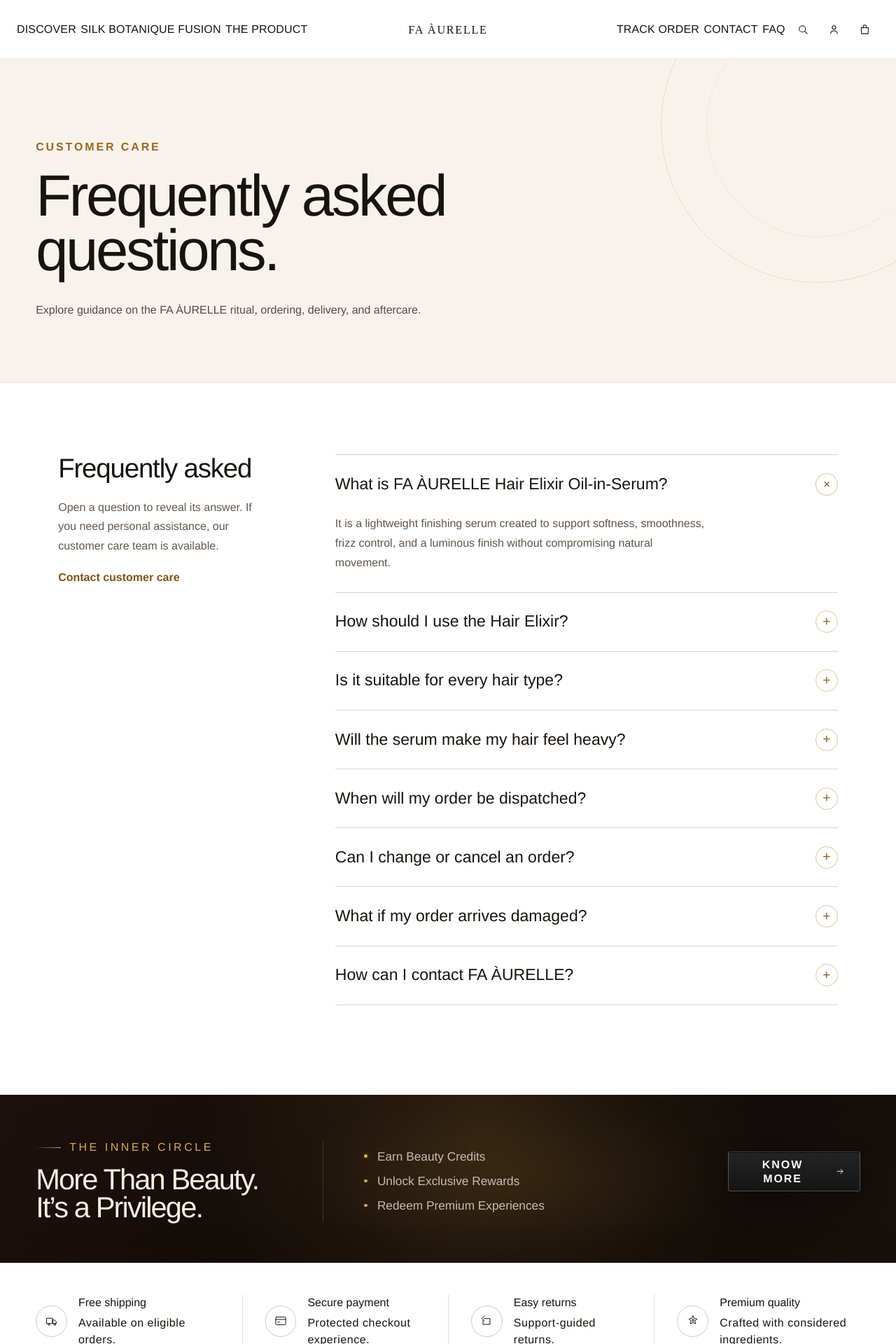
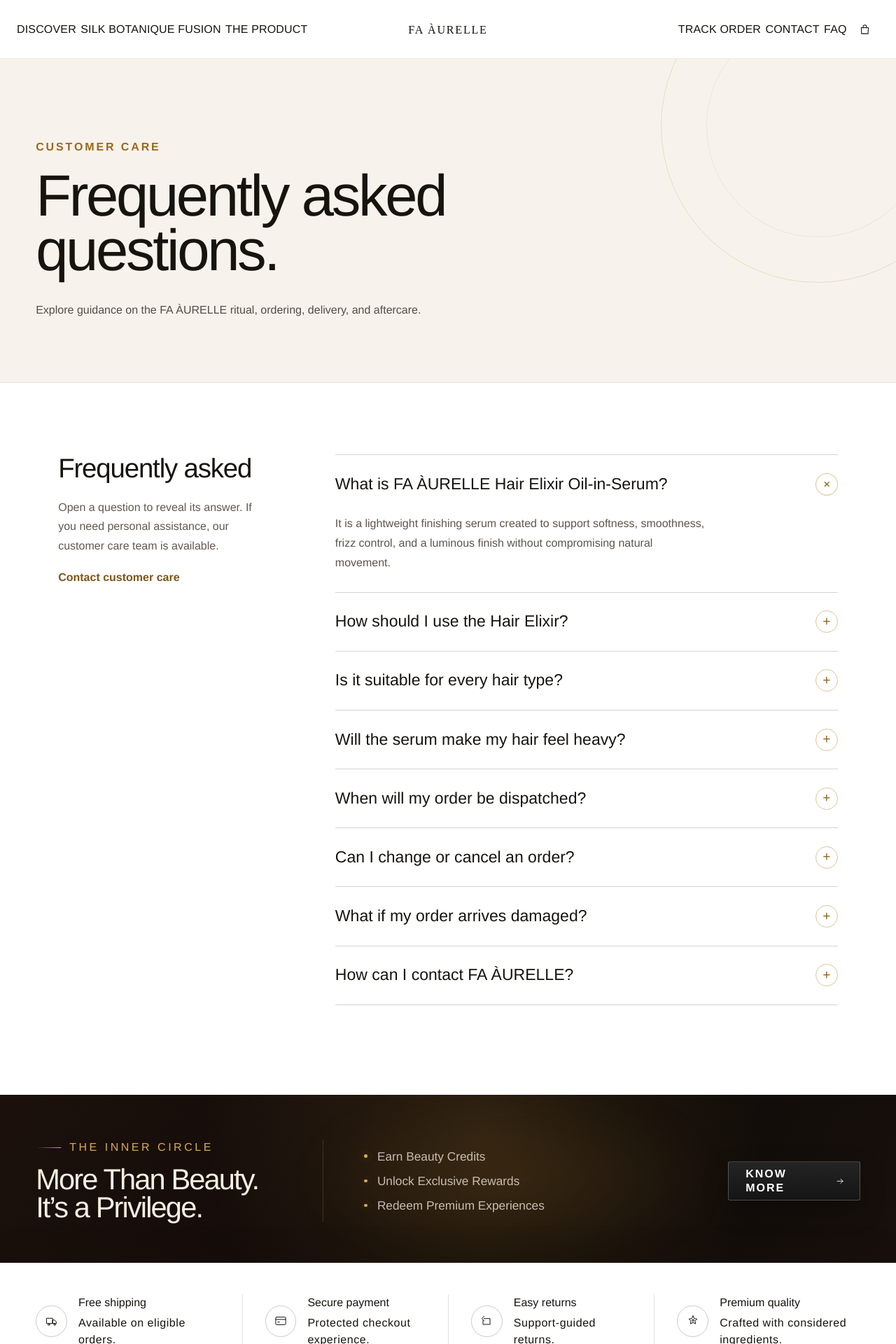
Before and after one commit to Standard-Digitals/faaurelle, a Next.js app: page /faq in a window 1280 px wide. Shown: the top 1920 px of the page at 70% size. Built offline with nearby package versions, Linux system fonts and the light colour scheme.

Commit message:
extra icon btns remove

```diff
--- a/src/components/closing/InnerCircleSection.module.css
+++ b/src/components/closing/InnerCircleSection.module.css
@@ -123,6 +123,7 @@
 }
 
 .cta {
+  text-decoration: none;
   display: inline-flex;
   align-items: center;
   justify-content: space-between;
--- a/src/components/closing/InnerCircleSection.tsx
+++ b/src/components/closing/InnerCircleSection.tsx
@@ -1,5 +1,6 @@
 "use client";
 
+import Link from "next/link";
 import { useEffect, useRef, useState } from "react";
 import styles from "./InnerCircleSection.module.css";
 import { innerCircleContent } from "./closing.data";
@@ -7,7 +8,6 @@
 export function InnerCircleSection() {
   const sectionRef = useRef<HTMLElement>(null);
   const [entered, setEntered] = useState(false);
-  const [status, setStatus] = useState("");
 
   useEffect(() => {
     const section = sectionRef.current;
@@ -51,20 +51,15 @@
         </ul>
 
         <div className={styles.action}>
-          <button
-            type="button"
+          <Link
+            href="/about"
             className={`${styles.cta} type-cta`}
-            title={innerCircleContent.ctaTitle}
-            onClick={() => setStatus(innerCircleContent.placeholderStatus)}
           >
             <span>{innerCircleContent.cta}</span>
             <svg viewBox="0 0 24 24" aria-hidden="true">
               <path d="M5 12h13M13 7l5 5-5 5" />
             </svg>
-          </button>
-          <p className={styles.status} aria-live="polite">
-            {status}
-          </p>
+          </Link>
         </div>
       </div>
     </section>
--- a/src/components/closing/closing.data.ts
+++ b/src/components/closing/closing.data.ts
@@ -19,8 +19,6 @@
     "Redeem Premium Experiences",
   ],
   cta: "Know more",
-  ctaTitle: "Inner Circle enrollment — coming soon",
-  placeholderStatus: "Inner Circle details are coming soon.",
 } as const;
 
 export const trustDetails = [
--- a/src/components/header/SiteHeader.module.css
+++ b/src/components/header/SiteHeader.module.css
@@ -85,10 +85,10 @@
   gap: 0.2rem;
 }
 
-.utilities button,
+.utilities a,
 .menuTrigger,
 .panelHeader button,
-.panelUtilities button {
+.panelUtilities a {
   display: inline-grid;
   place-items: center;
   width: 2.55rem;
@@ -239,12 +239,12 @@
   .secondaryNavigation a,
   .secondaryNavigation button,
   .logo,
-  .utilities button,
+  .utilities a,
   .menuTrigger,
   .panelHeader button,
   .panelNavigation a,
   .panelNavigation button,
-  .panelUtilities button
+  .panelUtilities a
 ):focus-visible {
   outline: 2px solid var(--color-gold);
   outline-offset: 3px;
@@ -254,8 +254,8 @@
   .primaryNavigation a:hover,
   .secondaryNavigation a:hover,
   .secondaryNavigation button:hover,
-  .utilities button:hover,
-  .panelUtilities button:hover {
+  .utilities a:hover,
+  .panelUtilities a:hover {
     color: var(--color-gold);
   }
 }
--- a/src/components/header/SiteHeader.tsx
+++ b/src/components/header/SiteHeader.tsx
@@ -1,6 +1,7 @@
 "use client";
 
 import Image from "next/image";
+import Link from "next/link";
 import {
   useCallback,
   useEffect,
@@ -21,16 +22,10 @@
 const logoPath = `${basePath}/images/brand/fa-aurelle-wordmark.svg`;
 const homeAnchor = (href: string) => `${basePath}/${href}`;
 
-type IconName = "account" | "bag" | "close" | "menu" | "search";
+type IconName = "bag" | "close" | "menu";
 
 function Icon({ name }: { name: IconName }) {
   const paths: Record<IconName, ReactNode> = {
-    account: (
-      <>
-        <circle cx="12" cy="8" r="3.25" />
-        <path d="M5.75 19c.65-3.2 2.75-5 6.25-5s5.6 1.8 6.25 5" />
-      </>
-    ),
     bag: (
       <>
         <path d="M5.5 8.25h13l-.65 11H6.15l-.65-11Z" />
@@ -44,12 +39,6 @@
         <path d="M4 16h16" />
       </>
     ),
-    search: (
-      <>
-        <circle cx="10.5" cy="10.5" r="5.75" />
-        <path d="m15 15 4.25 4.25" />
-      </>
-    ),
   };
 
   return (
@@ -59,24 +48,11 @@
   );
 }
 
-function UtilityButton({
-  icon,
-  label,
-  className,
-}: {
-  icon: Extract<IconName, "account" | "bag" | "search">;
-  label: string;
-  className?: string;
-}) {
+function ProductLink({ onClick }: { onClick?: () => void }) {
   return (
-    <button
-      type="button"
-      className={className}
-      aria-label={label}
-      title={`${label} — coming soon`}
-    >
-      <Icon name={icon} />
-    </button>
+    <Link href="/product" aria-label="Shop the elixir" onClick={onClick}>
+      <Icon name="bag" />
+    </Link>
   );
 }
 
@@ -199,9 +175,7 @@
             </nav>
 
             <div className={styles.utilities} aria-label={navigationAccessibility.utilities}>
-              <UtilityButton icon="search" label={navigationAccessibility.search} />
-              <UtilityButton icon="account" label={navigationAccessibility.account} className={styles.optionalUtility} />
-              <UtilityButton icon="bag" label={navigationAccessibility.shoppingBag} />
+              <ProductLink />
             </div>
           </div>
         </div>
@@ -257,9 +231,7 @@
           </nav>
 
           <div className={styles.panelUtilities}>
-            <UtilityButton icon="search" label={navigationAccessibility.search} />
-            <UtilityButton icon="account" label={navigationAccessibility.account} />
-            <UtilityButton icon="bag" label={navigationAccessibility.shoppingBag} />
+            <ProductLink onClick={closeMenu} />
           </div>
         </div>
       </div>
```
